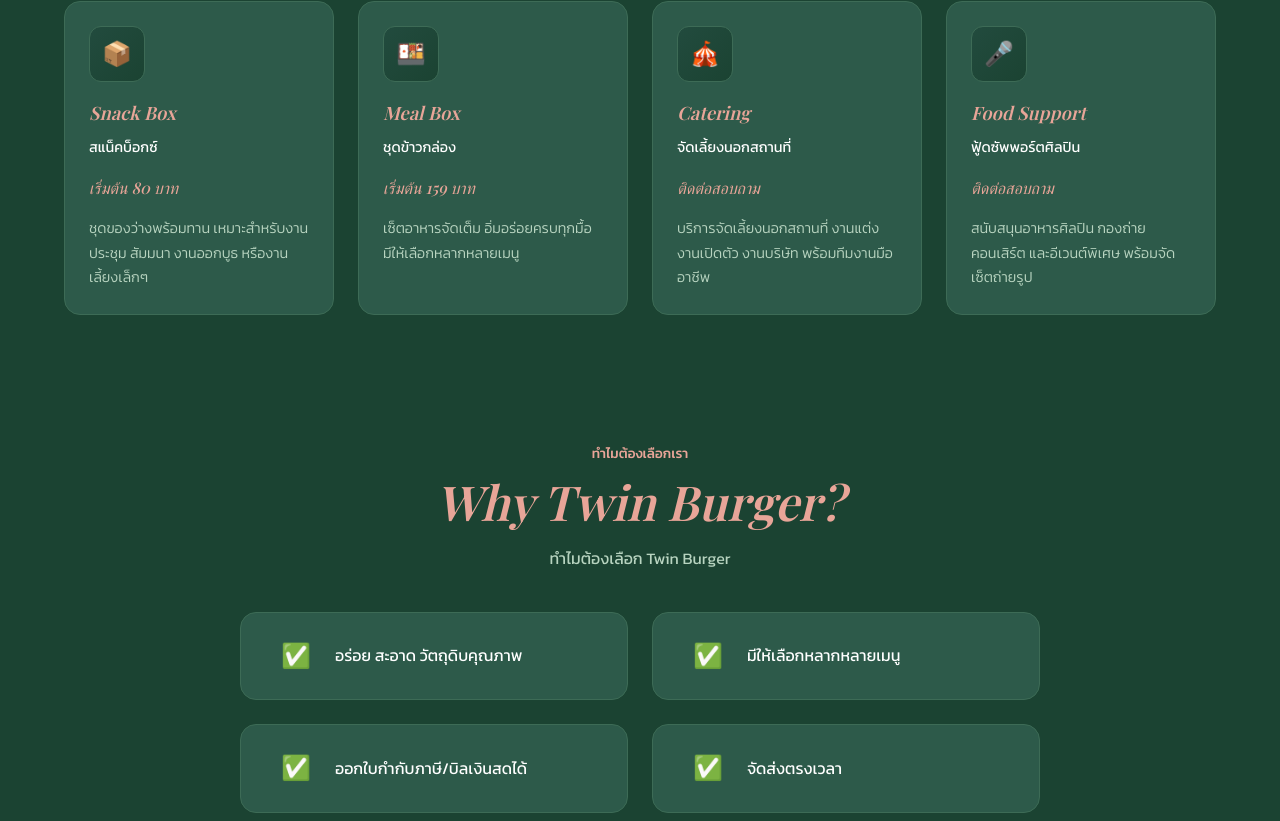
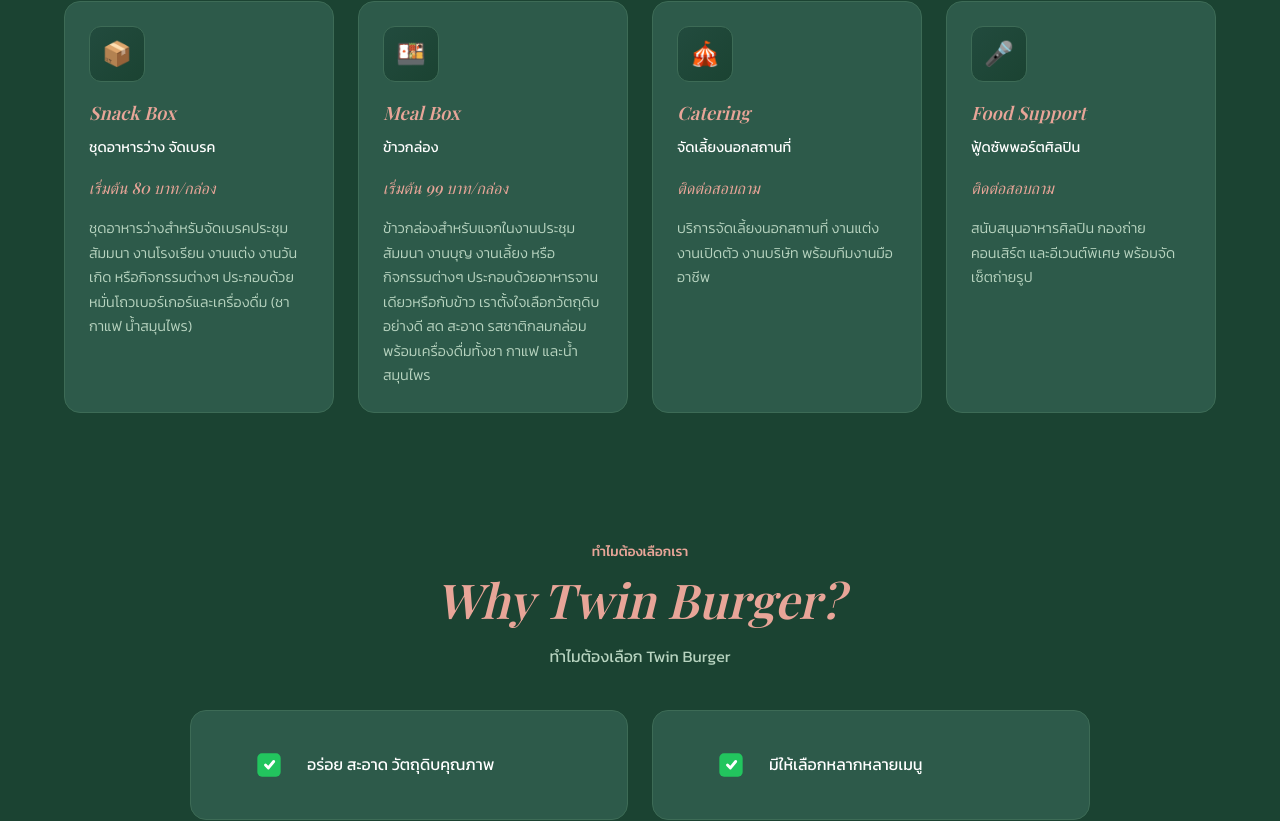
Before and after one commit to bovornjak/webapp, a React (Vite) app: page / in a window 1280 px wide. Shown: the part 1671-2492 px from the top of the page. Built offline with nearby package versions, Linux system fonts and the light colour scheme; a web font is replaced by a local one.

Commit message:
update UI

```diff
--- a/src/components/SocialIcons.jsx
+++ b/src/components/SocialIcons.jsx
@@ -35,3 +35,10 @@
     <path d="M12 2C6.5 2 2 6.5 2 12s4.5 10 10 10 10-4.5 10-10S17.5 2 12 2zm0 18c-4.41 0-8-3.59-8-8s3.59-8 8-8 8 3.59 8 8-3.59 8-8 8zm.5-13H11v6l5.2 3.2.8-1.3-4.5-2.7V7z"/>
   </svg>
 )
+
+export const CheckIcon = () => (
+  <svg viewBox="0 0 24 24" width="28" height="28">
+    <rect x="2" y="2" width="20" height="20" rx="4" fill="#22C55E"/>
+    <path d="M9 12l2.5 2.5L16 9" stroke="white" strokeWidth="2.5" strokeLinecap="round" strokeLinejoin="round" fill="none"/>
+  </svg>
+)
--- a/src/context/LanguageContext.jsx
+++ b/src/context/LanguageContext.jsx
@@ -34,15 +34,15 @@
     services: {
       snackBox: {
         title: 'Snack Box',
-        titleThai: 'สแน็คบ็อกซ์',
-        price: 'เริ่มต้น 80 บาท',
-        description: 'ชุดของว่างพร้อมทาน เหมาะสำหรับงานประชุม สัมมนา งานออกบูธ หรืองานเลี้ยงเล็กๆ',
+        titleThai: 'ชุดอาหารว่าง จัดเบรค',
+        price: 'เริ่มต้น 80 บาท/กล่อง',
+        description: 'ชุดอาหารว่างสำหรับจัดเบรคประชุม สัมมนา งานโรงเรียน งานแต่ง งานวันเกิด หรือกิจกรรมต่างๆ ประกอบด้วยหมั่นโถวเบอร์เกอร์และเครื่องดื่ม (ชา กาแฟ น้ำสมุนไพร)',
       },
       mealBox: {
         title: 'Meal Box',
-        titleThai: 'ชุดข้าวกล่อง',
-        price: 'เริ่มต้น 159 บาท',
-        description: 'เซ็ตอาหารจัดเต็ม อิ่มอร่อยครบทุกมื้อ มีให้เลือกหลากหลายเมนู',
+        titleThai: 'ข้าวกล่อง',
+        price: 'เริ่มต้น 99 บาท/กล่อง',
+        description: 'ข้าวกล่องสำหรับแจกในงานประชุม สัมมนา งานบุญ งานเลี้ยง หรือกิจกรรมต่างๆ ประกอบด้วยอาหารจานเดียวหรือกับข้าว เราตั้งใจเลือกวัตถุดิบอย่างดี สด สะอาด รสชาติกลมกล่อม พร้อมเครื่องดื่มทั้งชา กาแฟ และน้ำสมุนไพร',
       },
       catering: {
         title: 'Catering',
@@ -124,16 +124,16 @@
       },
       packages: {
         snackBox: {
-          subtitle: 'สแน็คบ็อกซ์ และงานออกนอกสถานที่',
-          desc: 'ชุดของว่างพร้อมทาน เหมาะสำหรับงานประชุม สัมมนา งานออกบูธ หรืองานเลี้ยงเล็กๆ',
-          price: 'เริ่มต้น 80 บาท',
-          items: ['อาหารคาว/หวาน/ผลไม้', 'เครื่องดื่ม', 'บรรจุภัณฑ์สวยงาม', 'ออกใบกำกับภาษีได้'],
+          subtitle: 'ชุดอาหารว่าง จัดเบรค',
+          desc: 'ชุดอาหารว่างสำหรับจัดเบรคประชุม สัมมนา งานโรงเรียน งานแต่ง งานวันเกิด หรือกิจกรรมต่างๆ',
+          price: 'เริ่มต้น 80 บาท/กล่อง',
+          items: ['หมั่นโถวเบอร์เกอร์', 'เครื่องดื่ม (ชา/กาแฟ/น้ำสมุนไพร)', 'บรรจุภัณฑ์สวยงาม', 'ออกใบกำกับภาษีได้'],
         },
         mealBox: {
-          subtitle: 'ชุดข้าวกล่อง',
-          desc: 'เซ็ตอาหารจัดเต็ม อิ่มอร่อยครบมื้อ มีให้เลือกหลากหลายเมนู ทั้งอาหารคาว หวาน และผลไม้',
-          price: 'เริ่มต้น 159 บาท/ชุด',
-          items: ['อาหารคาว หวาน ผลไม้', 'เครื่องดื่ม', 'ออกใบกำกับภาษี/บิลเงินสดได้', 'บรรจุภัณฑ์พรีเมียม'],
+          subtitle: 'ข้าวกล่อง',
+          desc: 'ข้าวกล่องสำหรับแจกในงานประชุม สัมมนา งานบุญ งานเลี้ยง หรือกิจกรรมต่างๆ วัตถุดิบคุณภาพ สด สะอาด รสชาติกลมกล่อม',
+          price: 'เริ่มต้น 99 บาท/กล่อง',
+          items: ['อาหารจานเดียว/กับข้าว', 'เครื่องดื่ม (ชา/กาแฟ/น้ำสมุนไพร)', 'ออกใบกำกับภาษี/บิลเงินสดได้', 'บรรจุภัณฑ์พรีเมียม'],
         },
         catering: {
           subtitle: 'จัดเลี้ยงนอกสถานที่',
@@ -198,15 +198,15 @@
     services: {
       snackBox: {
         title: 'Snack Box',
-        titleThai: 'Snack Box',
-        price: 'From ฿80',
-        description: 'Ready-to-eat snack sets, perfect for meetings, seminars, booths, or small parties.',
+        titleThai: 'Break Time Snacks',
+        price: 'From ฿80/box',
+        description: 'Snack sets for meeting breaks, seminars, school events, weddings, birthdays or any activities. Includes mantou burger and beverages (tea, coffee, herbal drinks).',
       },
       mealBox: {
         title: 'Meal Box',
-        titleThai: 'Meal Box',
-        price: 'From ฿159',
-        description: 'Complete meal sets with variety of menu options for every taste.',
+        titleThai: 'Boxed Meals',
+        price: 'From ฿99/box',
+        description: 'Boxed meals for meetings, seminars, merit-making events, parties or any activities. Quality ingredients, fresh, clean, delicious taste with beverages included.',
       },
       catering: {
         title: 'Catering',
@@ -288,16 +288,16 @@
       },
       packages: {
         snackBox: {
-          subtitle: 'Snack Box & Outside Events',
-          desc: 'Ready-to-eat snack sets, perfect for meetings, seminars, booths, or small parties.',
-          price: 'From ฿80',
-          items: ['Savory/Sweet/Fruits', 'Beverages', 'Beautiful packaging', 'Tax invoice available'],
+          subtitle: 'Break Time Snacks',
+          desc: 'Snack sets for meeting breaks, seminars, school events, weddings, birthdays or any activities.',
+          price: 'From ฿80/box',
+          items: ['Mantou Burger', 'Beverages (Tea/Coffee/Herbal)', 'Beautiful packaging', 'Tax invoice available'],
         },
         mealBox: {
-          subtitle: 'Meal Box Set',
-          desc: 'Complete meal sets with variety of savory dishes, desserts, and fruits.',
-          price: 'From ฿159/set',
-          items: ['Savory, dessert, fruits', 'Beverages', 'Tax invoice/receipt available', 'Premium packaging'],
+          subtitle: 'Boxed Meals',
+          desc: 'Boxed meals for meetings, seminars, merit-making events, parties or any activities. Quality ingredients, fresh & delicious.',
+          price: 'From ฿99/box',
+          items: ['Single dish / Rice with sides', 'Beverages (Tea/Coffee/Herbal)', 'Tax invoice/receipt available', 'Premium packaging'],
         },
         catering: {
           subtitle: 'Off-site Catering',
--- a/src/pages/Home.jsx
+++ b/src/pages/Home.jsx
@@ -1,6 +1,6 @@
 import { Link } from 'react-router-dom'
 import { useLanguage } from '../context/LanguageContext'
-import { PhoneIcon, LineIcon } from '../components/SocialIcons'
+import { PhoneIcon, LineIcon, CheckIcon } from '../components/SocialIcons'
 
 export default function Home() {
   const { t } = useLanguage()
@@ -77,20 +77,11 @@
             <h2 className="section-title">{t.home.whyUsTitle}</h2>
             <p className="section-title-thai">{t.home.whyUsSubtitle}</p>
           </div>
-          <div className="cards-grid" style={{ maxWidth: '800px', margin: '0 auto' }}>
+          <div className="features-grid">
             {t.features.map((feature, index) => (
-              <div
-                key={index}
-                className="card"
-                style={{
-                  display: 'flex',
-                  alignItems: 'center',
-                  gap: 'var(--space-md)',
-                  padding: 'var(--space-md) var(--space-lg)'
-                }}
-              >
-                <span style={{ fontSize: '1.5rem', color: 'var(--color-accent)' }}>✅</span>
-                <span style={{ color: 'var(--color-text)', fontSize: '1rem' }}>{feature}</span>
+              <div key={index} className="feature-card">
+                <CheckIcon />
+                <span className="feature-text">{feature}</span>
               </div>
             ))}
           </div>
--- a/src/styles/index.css
+++ b/src/styles/index.css
@@ -465,6 +465,41 @@
   font-size: 0.95rem;
   font-weight: 300;
   line-height: 1.8;
+}
+
+/* Features Grid - Why Choose Us */
+.features-grid {
+  display: grid;
+  grid-template-columns: repeat(2, 1fr);
+  gap: var(--space-md);
+  max-width: 900px;
+  margin: 0 auto;
+}
+
+.feature-card {
+  display: flex;
+  align-items: center;
+  gap: var(--space-md);
+  padding: var(--space-lg) var(--space-xl);
+  background: var(--color-bg-card);
+  border: 1px solid var(--color-border);
+  border-radius: 16px;
+  transition: var(--transition-medium);
+}
+
+.feature-card:hover {
+  border-color: var(--color-primary);
+  transform: translateY(-2px);
+}
+
+.feature-card svg {
+  flex-shrink: 0;
+}
+
+.feature-text {
+  color: var(--color-text);
+  font-size: 1rem;
+  font-weight: 400;
 }
 
 /* Cards Grid */
@@ -1154,6 +1189,16 @@
     width: 100%;
   }
 
+  /* Features */
+  .features-grid {
+    grid-template-columns: 1fr;
+    gap: var(--space-sm);
+  }
+
+  .feature-card {
+    padding: var(--space-md) var(--space-lg);
+  }
+
   /* Cards */
   .cards-grid {
     grid-template-columns: 1fr;
```
Also changed, not shown: src/pages/Menu.jsx (+13 -69 lines).
